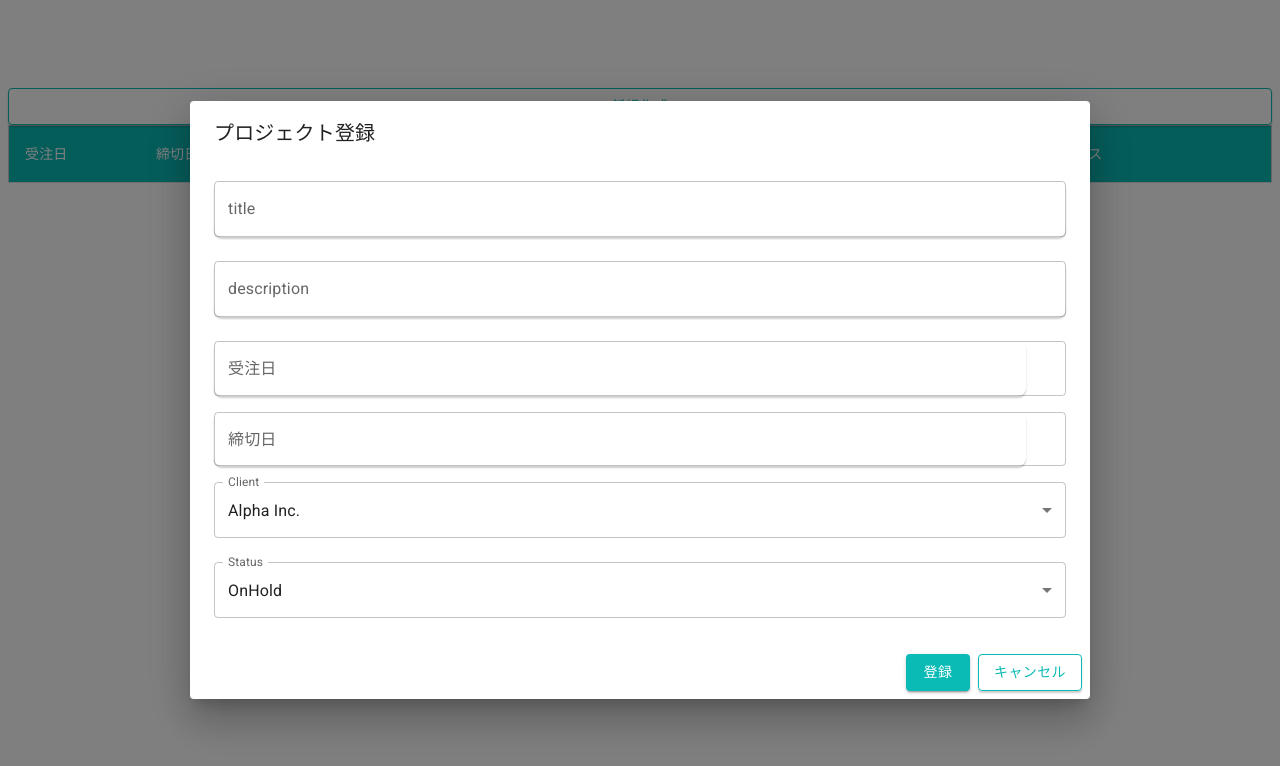
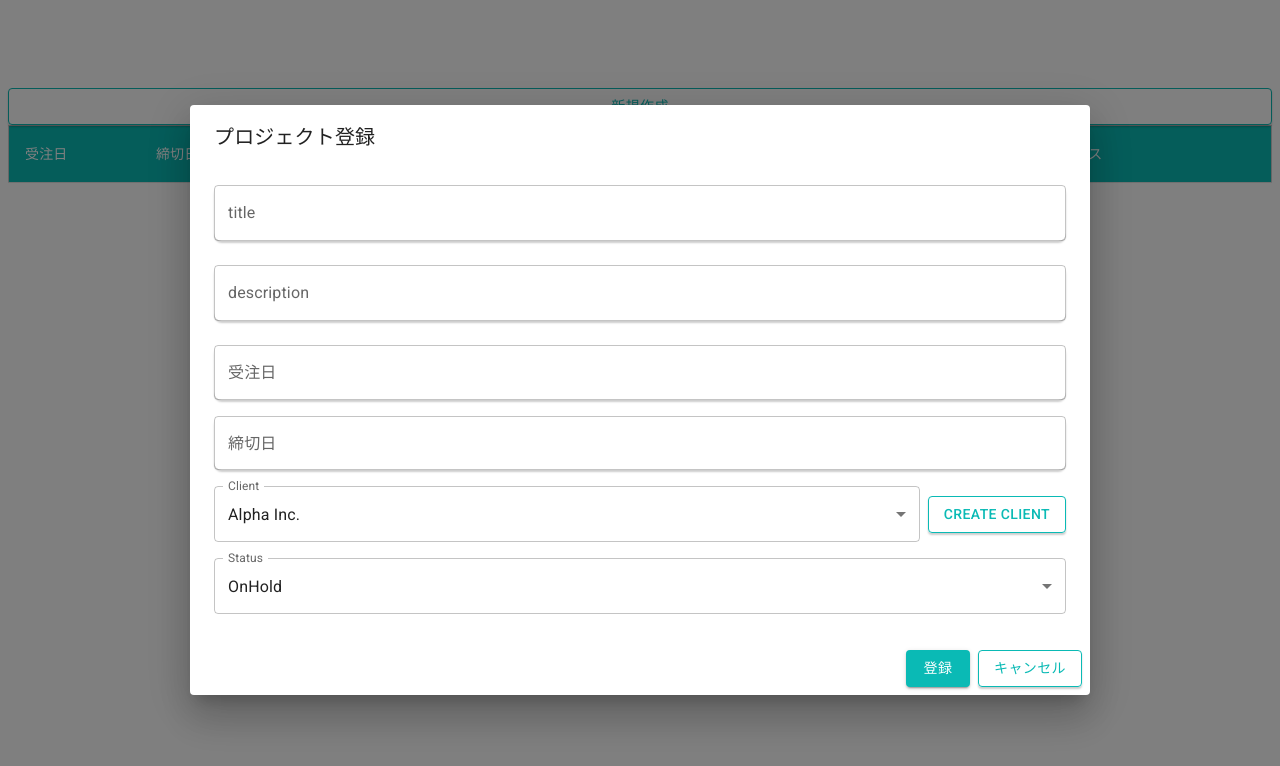
Before and after one commit to msamunetogetoge/task-manager-tauri, a React (Vite) app: page / in a window 1280 px wide. Both pictures are taken after a click on the button "新規作成". Shown: the top 766 px of the page. Built offline with nearby package versions, Linux system fonts and the light colour scheme.

Commit message:
クライアント新規作成に対応

```diff
--- a/src/components/LocalizedDatePicker.tsx
+++ b/src/components/LocalizedDatePicker.tsx
@@ -91,24 +91,25 @@
               cursor: "pointer",
             },
             endAdornment: (
-              <IconButton
-                sx={{
-                  visibility:
-                    !disabled && displayDate !== "" ? "visible" : "hidden",
-                }}
-                onClick={handleInputDateClear}
-              >
-                <span>
-                  <svg
-                    xmlns="http://www.w3.org/2000/svg"
-                    height="24"
-                    viewBox="0 -960 960 960"
-                    width="24"
-                  >
-                    <path d="m256-200-56-56 224-224-224-224 56-56 224 224 224-224 56 56-224 224 224 224-56 56-224-224-224 224Z" />
-                  </svg>
-                </span>
-              </IconButton>
+              <></>
+              // <IconButton
+              //   sx={{
+              //     visibility:
+              //       !disabled && displayDate !== "" ? "visible" : "hidden",
+              //   }}
+              //   onClick={handleInputDateClear}
+              // >
+              //   <span>
+              //     <svg
+              //       xmlns="http://www.w3.org/2000/svg"
+              //       height="24"
+              //       viewBox="0 -960 960 960"
+              //       width="24"
+              //     >
+              //       <path d="m256-200-56-56 224-224-224-224 56-56 224 224 224-224 56 56-224 224 224 224-56 56-224-224-224 224Z" />
+              //     </svg>
+              //   </span>
+              // </IconButton>
             ),
           }}
         />
--- a/src/pages/Projects/ProjectModal.tsx
+++ b/src/pages/Projects/ProjectModal.tsx
@@ -30,6 +30,12 @@
   name: "Alpha Inc.",
 };
 
+const NewClient: Client = {
+  id: "",
+  name: "",
+  contact_person: "",
+};
+
 // todo:fetchして取得できるようにする
 const testClients: Client[] = [
   {
@@ -50,6 +56,8 @@
 
   const [open, setOpen] = useState(false);
   const [clients, setClients] = useState<Client[]>(testClients);
+  const [newClient, setNewClient] = useState<Client>(NewClient);
+  const [createNewClient, setCreateNewClient] = useState(false);
   const [project, setProject] = useState<Project>(
     updateProject ?? {
       id: "",
@@ -75,7 +83,21 @@
     }));
   };
 
+  const handleNewClientChange = (e: any) => {
+    const { name, value } = e.target;
+    setNewClient((client) => ({
+      ...client,
+      [name]: value,
+    }));
+  };
+
   const handleSubmit = () => {
+    if (createNewClient) {
+      setProject((prevProject) => ({
+        ...prevProject,
+        client: newClient,
+      }));
+    }
     onSave(project);
     handleClose();
   };
@@ -151,21 +173,13 @@
               value={project.description}
               onChange={handleChange}
             />
-            <Box
-              sx={{
-                height: "1rem",
-              }}
-            />
+            <YAxisSpacer />
             <LocalizedDatePicker
               label={"受注日"}
               value={project.order_date}
               onChange={changeOrderDate}
             />
-            <Box
-              sx={{
-                height: "1rem",
-              }}
-            />
+            <YAxisSpacer />
             <LocalizedDatePicker
               label={"締切日"}
               value={project.due_date}
@@ -173,11 +187,7 @@
             />
             {buttonTitle === "更新" && (
               <>
-                <Box
-                  sx={{
-                    height: "1rem",
-                  }}
-                />
+                <YAxisSpacer />
                 <LocalizedDatePicker
                   label={"完了日"}
                   value={project.completion_date}
@@ -185,10 +195,18 @@
                 />
               </>
             )}
-
-            <FormControl fullWidth margin="normal">
+            <YAxisSpacer />
+            <Box
+              display={"flex"}
+              alignItems={"center"}
+              width="100%"
+              margin={"normal"}
+            >
+              <Box flexGrow={1} marginRight={1}>
+                <FormControl fullWidth>
                   <InputLabel id="client-select-label">Client</InputLabel>
                   <Select
+                    disabled={createNewClient}
                     labelId="client-select-label"
                     value={project.client.id}
                     label="Client"
@@ -202,6 +220,36 @@
                     ))}
                   </Select>
                 </FormControl>
+              </Box>
+              <Button
+                variant="outlined"
+                onClick={() => {
+                  setCreateNewClient(!createNewClient);
+                }}
+              >
+                {createNewClient ? "select client" : "create client"}
+              </Button>
+            </Box>
+
+            {createNewClient && (
+              <>
+                <YAxisSpacer />
+                <TextField
+                  label="Client Name"
+                  name="name"
+                  value={newClient.name}
+                  onChange={handleNewClientChange}
+                ></TextField>
+                <YAxisSpacer />
+                <TextField
+                  name="contact_person"
+                  label="Contact Person Name"
+                  value={newClient.contact_person}
+                  onChange={handleNewClientChange}
+                ></TextField>
+              </>
+            )}
+
             <FormControl fullWidth margin="normal">
               <InputLabel id="status-select-label">Status</InputLabel>
               <Select
@@ -233,3 +281,13 @@
     </>
   );
 }
+
+const YAxisSpacer = () => {
+  return (
+    <Box
+      sx={{
+        height: "1rem",
+      }}
+    />
+  );
+};
```
Lines whose indentation alone changed are shown as unchanged.
